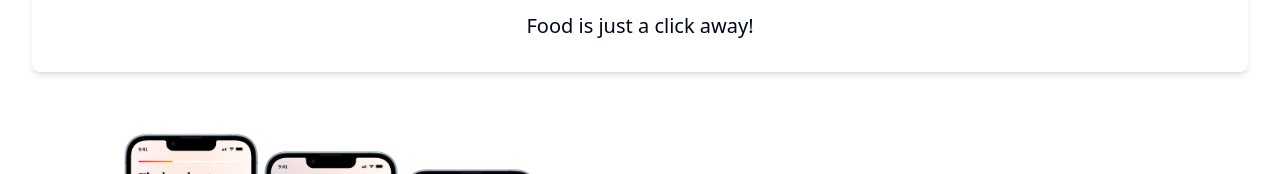
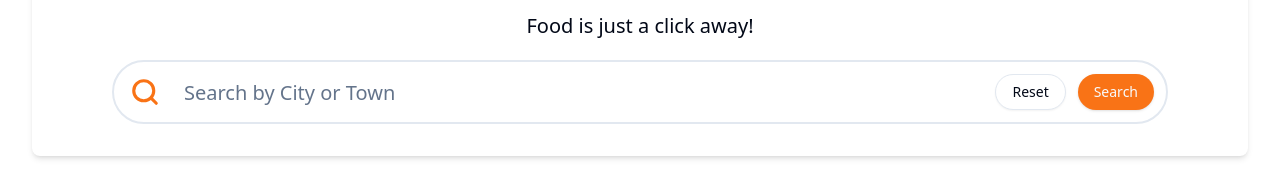
Before and after one commit to Madhushani-29/Food-Ordering-WebApp-Frontend, a React (Vite) app: page / in a window 1280 px wide. Shown: the part 750-924 px from the top of the page. Built offline with nearby package versions, Linux system fonts and the light colour scheme.

Commit message:
restaurant search ui

```diff
--- a/src/AppRoutes.tsx
+++ b/src/AppRoutes.tsx
@@ -5,12 +5,21 @@
 import UserProfilePage from "./pages/UserProfilePage";
 import ProtectedRoutes from "./auth/ProtectedRoutes";
 import ManageRestaurantPage from "./pages/ManageRestaurantPage";
+import SearchPage from "./pages/SearchPage";
 
 const AppRoutes = () => {
     return (
         <Routes>
             <Route path="/" element={<Layout showHero><HomePage /></Layout>} />
             <Route path="/auth-callback" element={<AuthCallbackPage />} />
+            <Route
+                path="/search/:city"
+                element={
+                    <Layout showHero={false}>
+                        <SearchPage />
+                    </Layout>
+                }
+            />
             <Route element={<ProtectedRoutes />}>
                 <Route path="/user-profile" element={<Layout showHero={false}><UserProfilePage /></Layout>} />
                 <Route path="/manage-restaurant" element={<Layout showHero={false}><ManageRestaurantPage /></Layout>} />
--- a/src/api/MyUserApi.tsx
+++ b/src/api/MyUserApi.tsx
@@ -35,6 +35,8 @@
         data: currentUser,
         isLoading,
         error
+    //first argument passed to useQuery is a unique key, often used to identify the query
+    //second argument is typically a function that defines how to fetch the data
     } = useQuery("fetchCurrentUser", getMyUserRequest);
 
     if (error) {
--- /dev/null
+++ b/src/components/SearchBar.tsx
@@ -0,0 +1,91 @@
+import { zodResolver } from "@hookform/resolvers/zod";
+import { useForm } from "react-hook-form";
+import { z } from "zod";
+import { Form, FormControl, FormField, FormItem } from "./ui/form";
+import { Search } from "lucide-react";
+import { Input } from "./ui/input";
+import { Button } from "./ui/button";
+import { useEffect } from "react";
+
+const formSchema = z.object({
+    searchQuery: z.string({
+        required_error: "Restaurant name is required",
+    }),
+});
+
+export type SearchForm = z.infer<typeof formSchema>;
+
+type Props = {
+    onSubmit: (formData: SearchForm) => void;
+    placeHolder: string;
+    onReset?: () => void;
+    searchQuery?: string;
+};
+
+const SearchBar = ({ onSubmit, onReset, placeHolder, searchQuery }: Props) => {
+    const form = useForm<SearchForm>({
+        resolver: zodResolver(formSchema),
+        defaultValues: {
+            searchQuery,
+        },
+    });
+
+    useEffect(() => {
+        form.reset({ searchQuery });
+    }, [form, searchQuery]);
+
+    const handleReset = () => {
+        form.reset({
+            searchQuery: "",
+        });
+        // if reset prop has, then call that method
+        if (onReset) {
+            onReset();
+        }
+    };
+
+    return (
+        <Form {...form}>
+            <form
+                onSubmit={form.handleSubmit(onSubmit)}
+                className={`flex items-center gap-3 justify-between flex-row border-2 rounded-full p-3 mx-20 ${form.formState.errors.searchQuery && "border-red-500"
+                    }`}
+            >
+                <Search
+                    strokeWidth={2.5}
+                    size={30}
+                    className="ml-1 text-orange-500 hidden md:block"
+                />
+                <FormField
+                    control={form.control}
+                    name="searchQuery"
+                    render={({ field }) => (
+                        <FormItem className="flex-1">
+                            <FormControl>
+                                <Input
+                                    {...field}
+                                    className="border-none shadow-none text-xl focus-visible:ring-0"
+                                    placeholder={placeHolder}
+                                />
+                            </FormControl>
+                        </FormItem>
+                    )}
+                />
+
+                <Button
+                    onClick={handleReset}
+                    type="button"
+                    variant="outline"
+                    className="rounded-full"
+                >
+                    Reset
+                </Button>
+                <Button type="submit" className="rounded-full bg-orange-500">
+                    Search
+                </Button>
+            </form>
+        </Form>
+    );
+};
+
+export default SearchBar;
--- a/src/pages/HomePage.tsx
+++ b/src/pages/HomePage.tsx
@@ -1,12 +1,26 @@
 import landing from "../assets/landing.png";
 import appDownload from "../assets/appDownload.png";
+import SearchBar, { SearchForm } from "@/components/SearchBar";
+import { useNavigate } from "react-router-dom";
 
 const HomePage = () => {
+    const navigate = useNavigate();
+
+    const handleSearchSubmit = (searchFormValues: SearchForm) => {
+        navigate({
+            pathname: `/search/${searchFormValues.searchQuery}`,
+        });
+    };
+
     return (
         <div className='flex flex-col gap-12'>
             <div className='bg-white rounded-lg shadow-md py-8 flex flex-col gap-5 text-center -mt-16'>
                 <h1 className="text-5xl font-bold tracking-tight text-orange-600">Tuck into a takeaway today</h1>
                 <span className="text-xl">Food is just a click away!</span>
+                <SearchBar
+                    placeHolder="Search by City or Town"
+                    onSubmit={handleSearchSubmit}
+                />
             </div>
             <div className="grid md:grid-cols-2 gap-5">
                 <img src={landing} alt="mobile preview image" />
@@ -17,7 +31,7 @@
                     <span>
                         Download the MernEats App for fast ordering and personalized recommendations
                     </span>
-                    <img src={appDownload} alt="Playstore apple store"/>
+                    <img src={appDownload} alt="Playstore apple store" />
                 </div>
             </div>
         </div>
--- /dev/null
+++ b/src/pages/SearchPage.tsx
@@ -0,0 +1,10 @@
+const SearchPage = () => {
+
+    return (
+      <div>
+
+      </div>
+    );
+  };
+
+  export default SearchPage;
```
